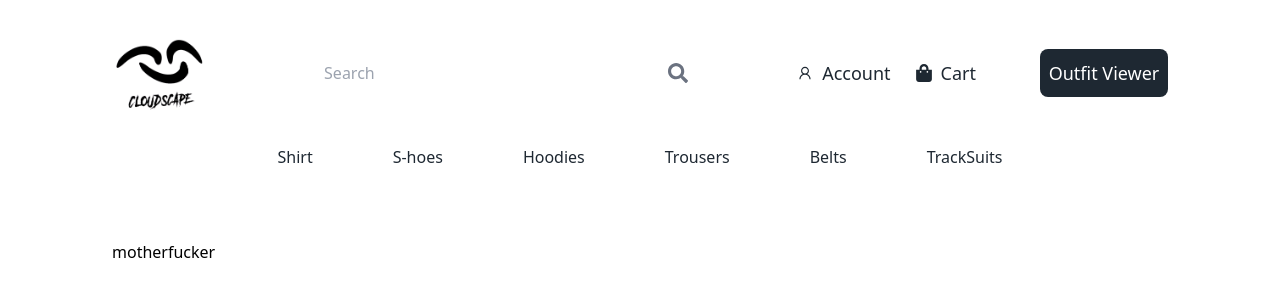
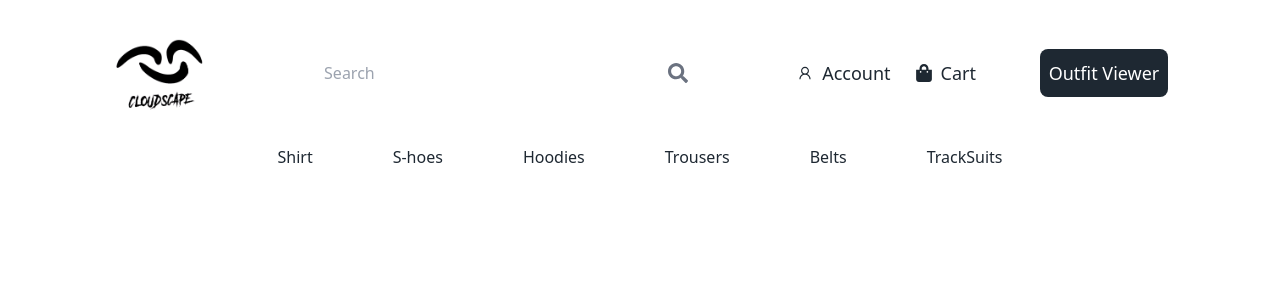
Before and after one commit to Ohiwemeh/CloudScape, a React (Vite) app: page /404 in a window 1280 px wide. Shown: the top 300 px of the page. Built offline with nearby package versions, Linux system fonts and the light colour scheme.

Commit message:
first commit

```diff
--- a/src/pages/Page404.jsx
+++ b/src/pages/Page404.jsx
@@ -3,7 +3,7 @@ import React from 'react'
 const Page404 = () => {
   return (
     <div className='mt-60 max-w-screen-2xl container mx-auto xl:px-28 px-4'>
-      motherfucker
+
     </div>
   )
 }
```
